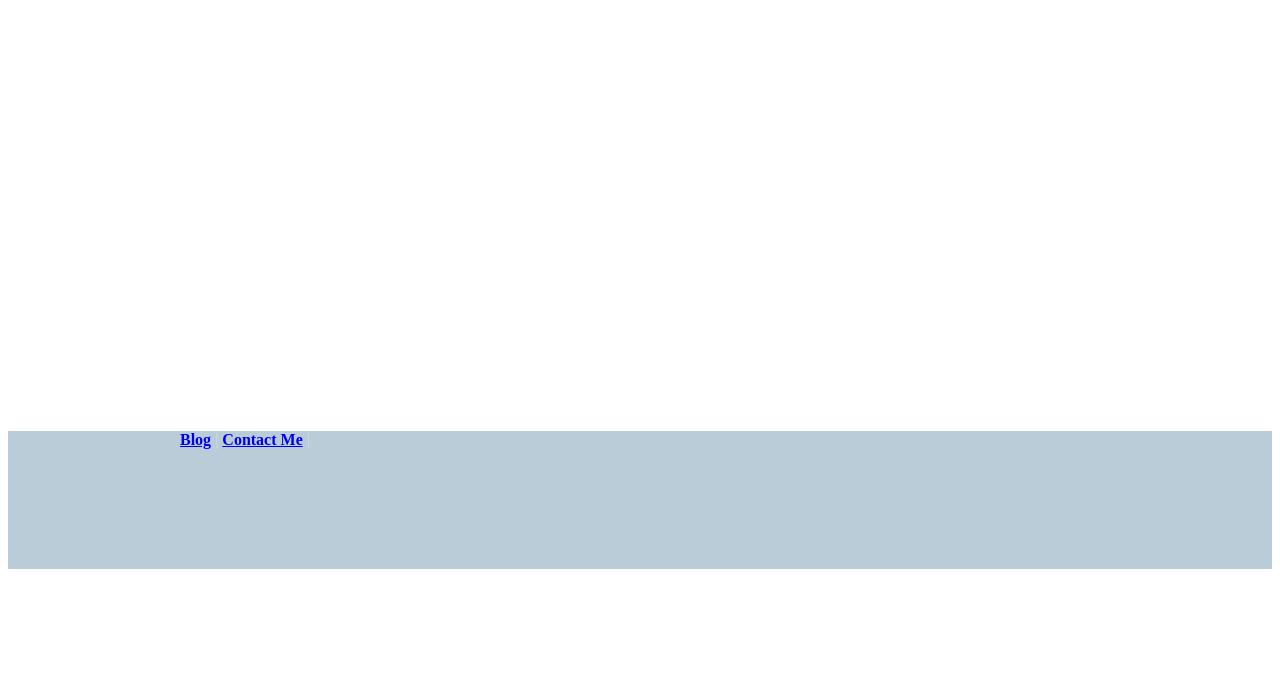
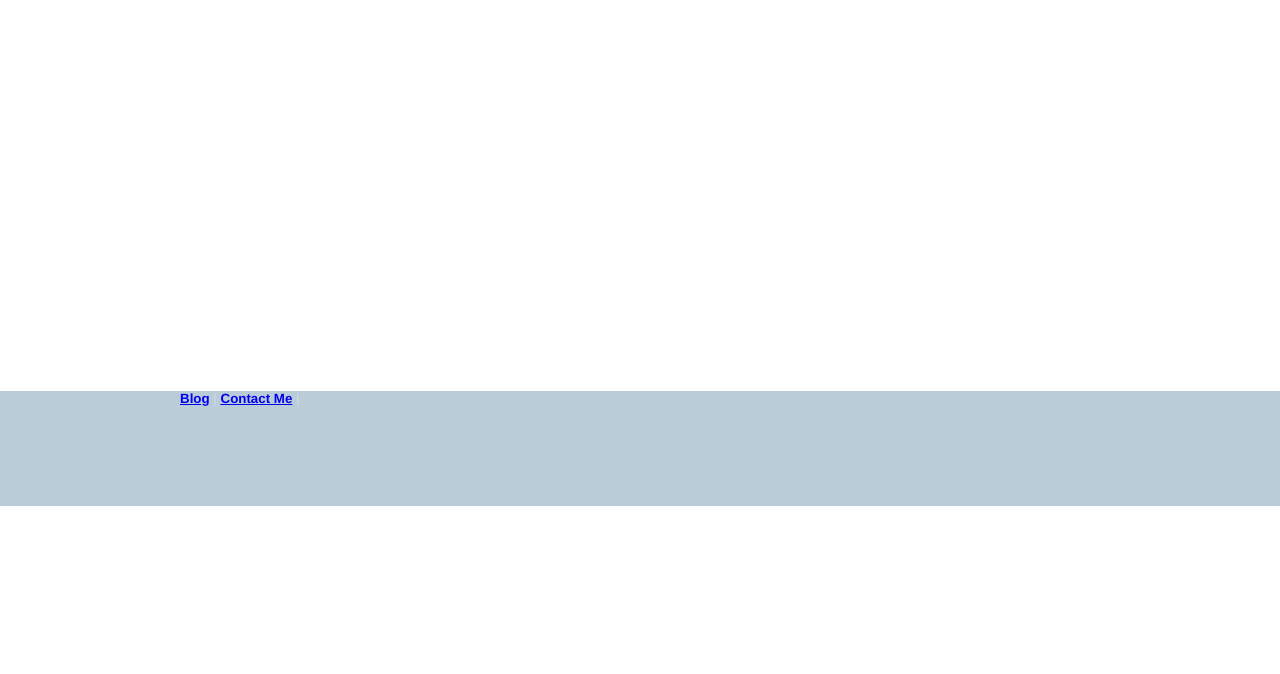
Before and after one commit to khu/ianalyse, a Python web app: template templates/analyse/index.html in a window 1280 px wide. Shown: the part 126-800 px from the top of the page. Run offline with Jinja, Linux system fonts and the light colour scheme; the template is opened without the code that fills it, so the values that code supplies are empty.

Commit message:
splitted them into three different css.

```diff
--- /dev/null
+++ b/media/css/dashboard.css
@@ -0,0 +1,18 @@
+#preview_container {
+    margin-left  : 30px;
+    margin-right : 30px;
+    list-style-type : none;
+    min-height : 400px;
+}
+
+#preview_container .preview {
+    margin-left  : 10px;
+    margin-right : 10px;
+    width  : 150px;
+    height : 150px;
+}
+
+.preview .name {
+    display : block;
+    text-align : center;
+}
--- /dev/null
+++ b/media/css/general.css
@@ -0,0 +1,34 @@
+* {
+    margin:0;
+    padding:0;
+}
+
+html, body {
+    color:black;
+    height:100%;
+}
+
+body {
+    -x-system-font:none;
+    background-color:white;
+    font-family:helvetica,arial,freesans,clean,sans-serif;
+    font-size:13.34px;
+    font-size-adjust:none;
+    font-stretch:normal;
+    font-style:normal;
+    font-variant:normal;
+    font-weight:normal;
+    line-height:normal;
+    text-align:center;
+}
+
+
+#footer {
+    -moz-background-clip:border;
+    -moz-background-inline-policy:continuous;
+    -moz-background-origin:padding;
+    background:#BBCCD9 repeat-x scroll 0 0;
+    color:#CADCEA;
+    height:8.6em;
+    overflow:hidden;
+}
--- a/media/css/ianalyse.css
+++ b/media/css/header.css
@@ -1,27 +1,3 @@
-#preview_container {
-    margin-left  : 30px;
-    margin-right : 30px;
-    list-style-type : none;
-    min-height : 400px;
-}
-
-#preview_container .preview {
-    margin-left  : 10px;
-    margin-right : 10px;
-    width  : 150px;
-    height : 150px;
-}
-
-#footer {
-    -moz-background-clip:border;
-    -moz-background-inline-policy:continuous;
-    -moz-background-origin:padding;
-    background:#BBCCD9 repeat-x scroll 0 0;
-    color:#CADCEA;
-    height:8.6em;
-    overflow:hidden;
-}
-
 #header {
     border-bottom:medium none;
     margin-bottom:0;
@@ -44,7 +20,7 @@
     -moz-background-clip:border;
     -moz-background-inline-policy:continuous;
     -moz-background-origin:padding;
-    background:#FCFCFC url(/images/modules/header/header_bg.png) repeat-x scroll 0 100%;
+    background:#FCFCFC url(/media/css/img/header_bg.png) repeat-x scroll 0 100%;
     border-bottom:5px solid #DDDDDD;
     height:90px;
     margin-bottom:15px;
@@ -55,7 +31,7 @@
     -moz-background-clip:border;
     -moz-background-inline-policy:continuous;
     -moz-background-origin:padding;
-    background:transparent url(/images/modules/header/userbox/bar-left.png) no-repeat scroll 0 0;
+    background:transparent url(/media/css/img/bar-left.png) no-repeat scroll 0 0;
     float:right;
     font-size:12px;
     height:39px;
@@ -65,7 +41,7 @@
     -moz-background-clip:border;
     -moz-background-inline-policy:continuous;
     -moz-background-origin:padding;
-    background:transparent url(/images/modules/header/userbox/bar-right.png) no-repeat scroll 100% 0;
+    background:transparent url(/media/css/img/bar-right.png) no-repeat scroll 100% 0;
     height:29px;
     padding:10px 12px 0 6px;
 }
@@ -125,14 +101,16 @@ ul.usernav li {
     -moz-background-clip:border;
     -moz-background-inline-policy:continuous;
     -moz-background-origin:padding;
-    background:transparent url(/images/modules/header/userbox/bar_separator.gif) no-repeat scroll 5px 0;
+    background:transparent url(/media/css/img/bar_separator.gif) no-repeat scroll 5px 0;
     display:inline;
     list-style-type:none;
     margin:0;
     padding:0 0 0 15px;
 }
 
-.preview .name {
-    display : block;
-    text-align : center;
+
+
+#header .logo {
+    float:left;
+    padding-top:22px;
 }
--- a/templates/analyse/index.html
+++ b/templates/analyse/index.html
@@ -4,6 +4,7 @@
 
 {% block extrahead %}
 <script type="text/javascript" src="{{ MEDIA_URL }}/js/swfobject.js"></script>
+<link href="{{ MEDIA_URL }}/css/dashboard.css" media="screen" rel="stylesheet" type="text/css"/>
 
 <script type="text/javascript">
     swfobject.embedSWF(
--- a/templates/analyse/layout.html
+++ b/templates/analyse/layout.html
@@ -2,7 +2,9 @@
 <html lang="en">
 <head>
     <title>{% block title %}{% endblock %}</title>
-    <link href="{{ MEDIA_URL }}/css/ianalyse.css" media="screen" rel="stylesheet" type="text/css" />
+    <link href="{{ MEDIA_URL }}/css/general.css" media="screen" rel="stylesheet" type="text/css"/>
+    <link href="{{ MEDIA_URL }}/css/header.css" media="screen" rel="stylesheet" type="text/css"/>
+    <link href="{{ MEDIA_URL }}/css/footer.css" media="screen" rel="stylesheet" type="text/css"/>
     {% block extrahead %}{% endblock %}
 </head>
 <body>
```
Also changed, not shown: media/css/img/bar-left.png (added), media/css/img/bar-right.png (added), media/css/img/bar_separator.gif (added), media/css/img/header_bg.png (added).
